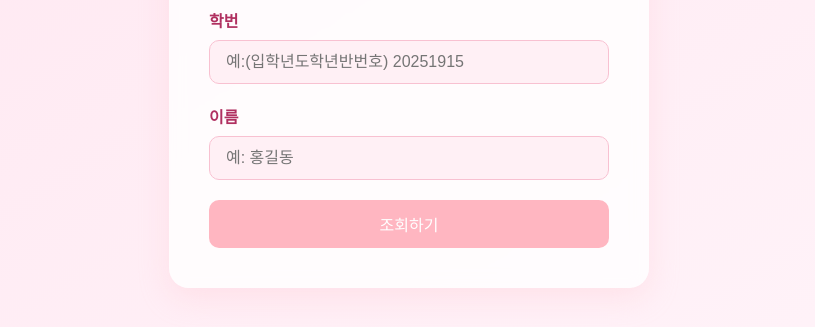
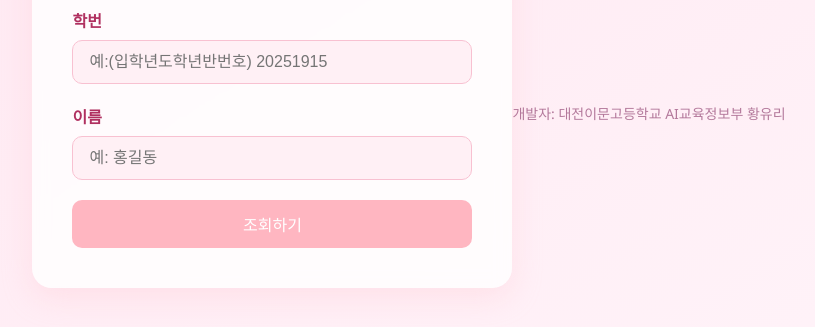
Before and after one commit to jennifer6262/jennifer, a plain HTML site: page index.html in a window 1280 px wide. Shown: the part 307-634 px from the top of the page, without its empty margins (231-1046 px from the left). Drawn offline with Linux system fonts and the light colour scheme.

Commit message:
개발자명 다시 수정

```diff
--- a/index.html
+++ b/index.html
@@ -28,6 +28,12 @@
     </div>
   </div>
 
+  <!-- 👇 여기 추가됨 -->
+  <footer class="footer">
+      <p>개발자: 대전이문고등학교 AI교육정보부 황유리</p>
+    </footer>
+  </div>
+
   <script src="/static/script.js"></script>
 </body>
 </html>
--- a/static/styles.css
+++ b/static/styles.css
@@ -111,6 +111,7 @@ button[type="submit"]:hover {
 .hidden {
   display: none;
 }
+
 .footer {
   margin-top: 40px;
   text-align: center;
```
